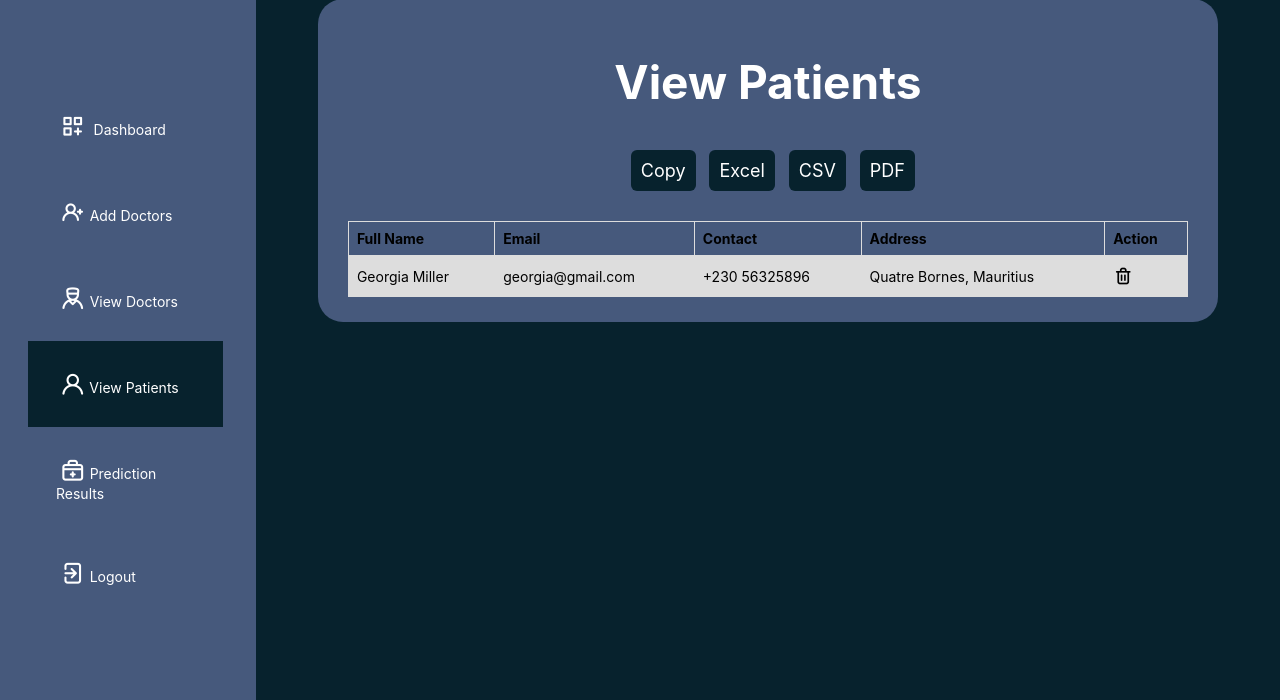
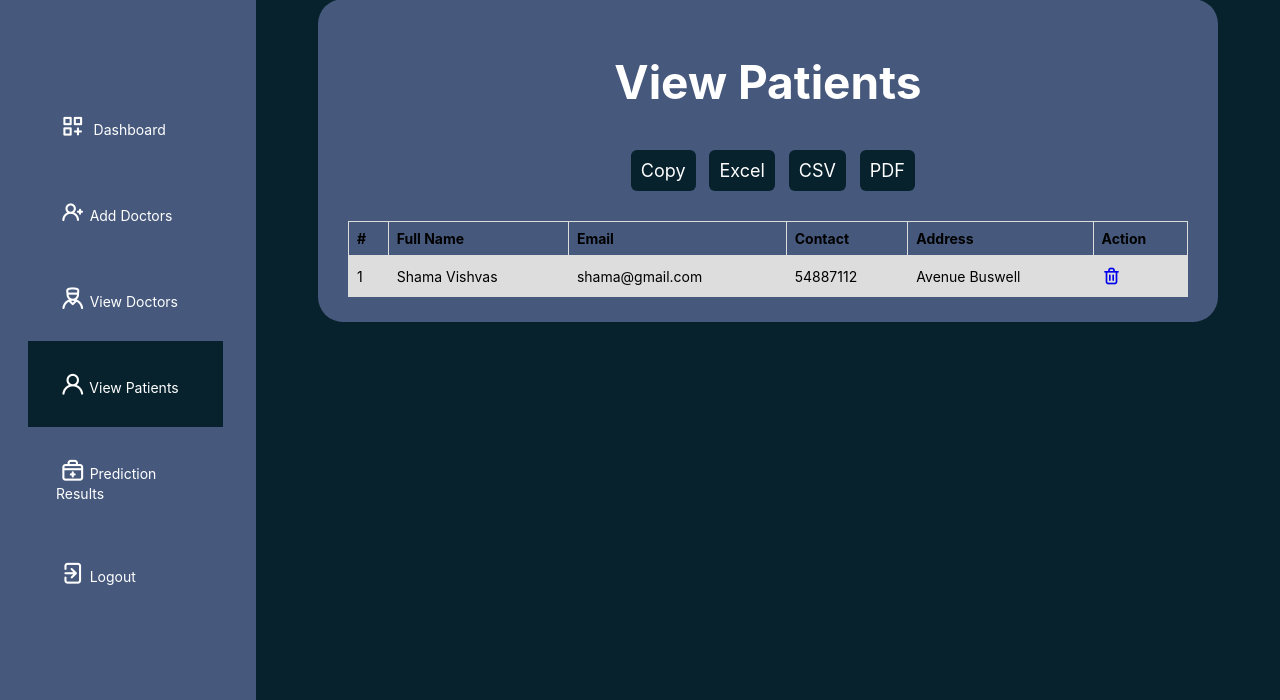
Before and after one commit to anmolvishvas/SmartHealthPredictionSystem-FYP, a Django app: page /admin_view_patient in a window 1280 px wide. Shown: the part 188-888 px from the top of the page. Run offline with Django 3.2, Linux system fonts and the light colour scheme; a user stored in the database is signed in; data comes from the database, SQL or seed files in the repository; both versions use the stored data as it was after the commit.

Commit message:
Admin View list of patients completed

```diff
--- a/smartHealthPredictionSystem/healthApp/views.py
+++ b/smartHealthPredictionSystem/healthApp/views.py
@@ -96,6 +96,8 @@ def logout_user(request):
     return redirect('welcome')
 
 # admin views
+
+
 @login_required(login_url="login")
 def AdminDashboardPage(request):
     return render(request, 'Admin_Dashboard.html')
@@ -174,7 +176,18 @@ def AdminViewDoctorPage(request):
 
 @login_required(login_url="login")
 def AdminViewPatientPage(request):
-    return render(request, 'Admin_ViewPatient.html')
+    patients = Patient.objects.all()
+    patient_dict = {'patients': patients}
+    return render(request, 'Admin_ViewPatient.html', patient_dict)
+
+
+@login_required(login_url="login")
+def delete_patient(request, pid):
+    patient = Patient.objects.get(id=pid)
+    BlacklistedPatient.objects.create(user=patient.user, contact=patient.contact, dob=patient.dob,
+                                      address=patient.address, image=patient.image)
+    patient.delete()
+    return redirect('admin_view_patient')
 
 
 @login_required(login_url="login")
@@ -182,6 +195,8 @@ def AdminViewPredictionResultsPage(request):
     return render(request, 'Admin_ViewPredictionResult.html')
 
 # patient views
+
+
 def PatientDashboardPage(request):
     return render(request, 'Patient_Dashboard.html')
 
--- a/smartHealthPredictionSystem/smartHealthPredictionSystem/urls.py
+++ b/smartHealthPredictionSystem/smartHealthPredictionSystem/urls.py
@@ -28,10 +28,12 @@ urlpatterns = [
     path('admin_dashboard', views.AdminDashboardPage, name="admin_dashboard"),
     path('admin_add_doctor', views.AdminAddDoctorPage, name='admin_add_doctor'),
     path('admin_view_doctor', views.AdminViewDoctorPage, name='admin_view_doctor'),
-    path('admin_edit_doctor/<int:pid>/', views.AdminEditDoctorPage, name='admin_edit_doctor'),
+    path('admin_edit_doctor/<int:pid>/',
+         views.AdminEditDoctorPage, name='admin_edit_doctor'),
     path('delete_doctor<int:pid>', views.delete_doctor, name="delete_doctor"),
     path('admin_view_patient', views.AdminViewPatientPage,
          name='admin_view_patient'),
+    path('delete_patient<int:pid>', views.delete_patient, name="delete_patient"),
     path('admin_view_prediction', views.AdminViewPredictionResultsPage,
          name='admin_view_prediction'),
     path('doctor_dashboard', views.DoctorDashboardPage, name='doctor_dashboard'),
--- a/smartHealthPredictionSystem/templates/Admin_ViewPatient.html
+++ b/smartHealthPredictionSystem/templates/Admin_ViewPatient.html
@@ -61,21 +61,25 @@
                 </div>
                 <table>
                     <tr>
+                        <th>#</th>
                         <th>Full Name</th>
                         <th>Email</th>
                         <th>Contact</th>
                         <th>Address</th>
                         <th>Action</th>
                     </tr>
+                    {% for i in patients%}
                     <tr>
-                        <td>Georgia Miller</td>
-                        <td>georgia@gmail.com</td>
-                        <td>+230 56325896</td>
-                        <td>Quatre Bornes, Mauritius</td>
+                        <td>{{forloop.counter}}</td>
+                        <td>{{i.user.first_name}} {{i.user.last_name}}</td>
+                        <td>{{i.user.email}}</td>
+                        <td>{{i.contact}}</td>
+                        <td>{{i.address}}</td>
                         <td>
-                            <i class="uil uil-trash-alt"></i>
+                            <a href="{% url 'delete_patient' i.id %}" ><i class="uil uil-trash-alt"></i></a>
                         </td>
                     </tr>
+                    {% endfor %}
                 </table>
             </div>
         </div>
```
Also changed, not shown: smartHealthPredictionSystem/db.sqlite3, smartHealthPredictionSystem/media/media/CDVMandapMuharat_570.JPG (added).
